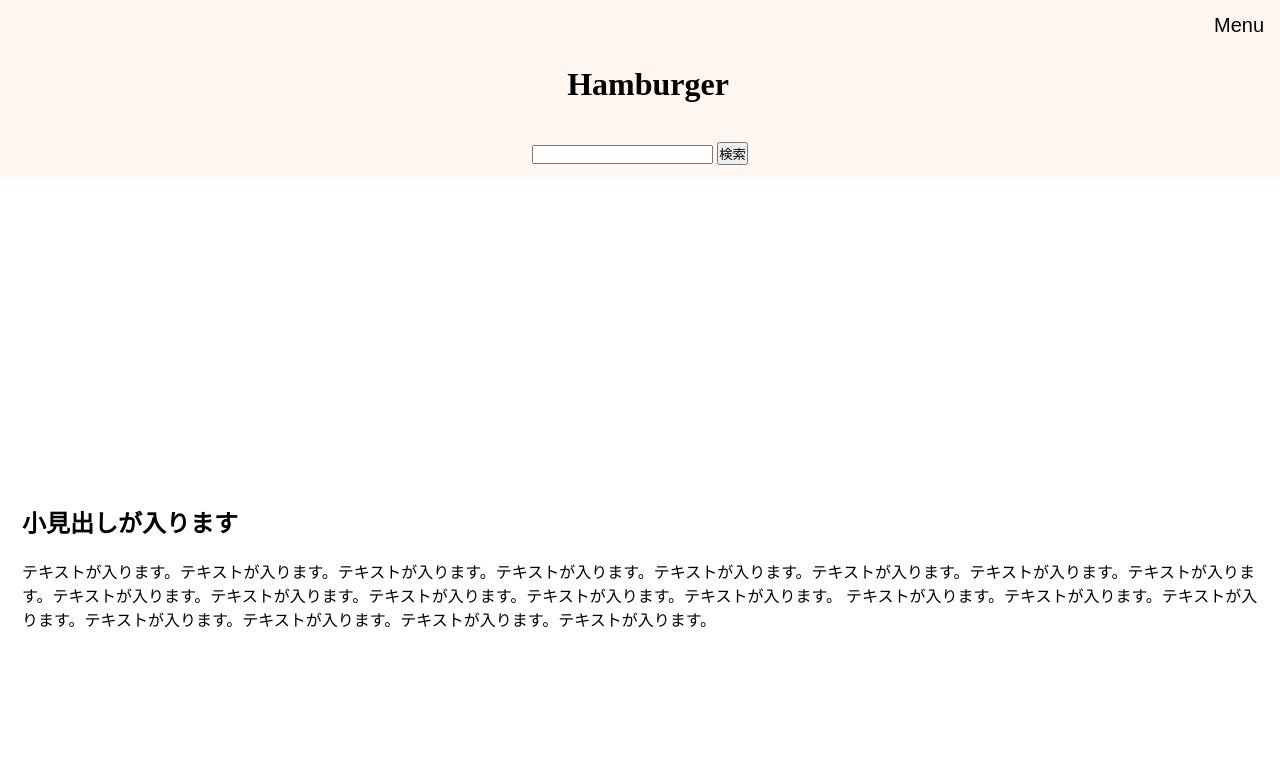
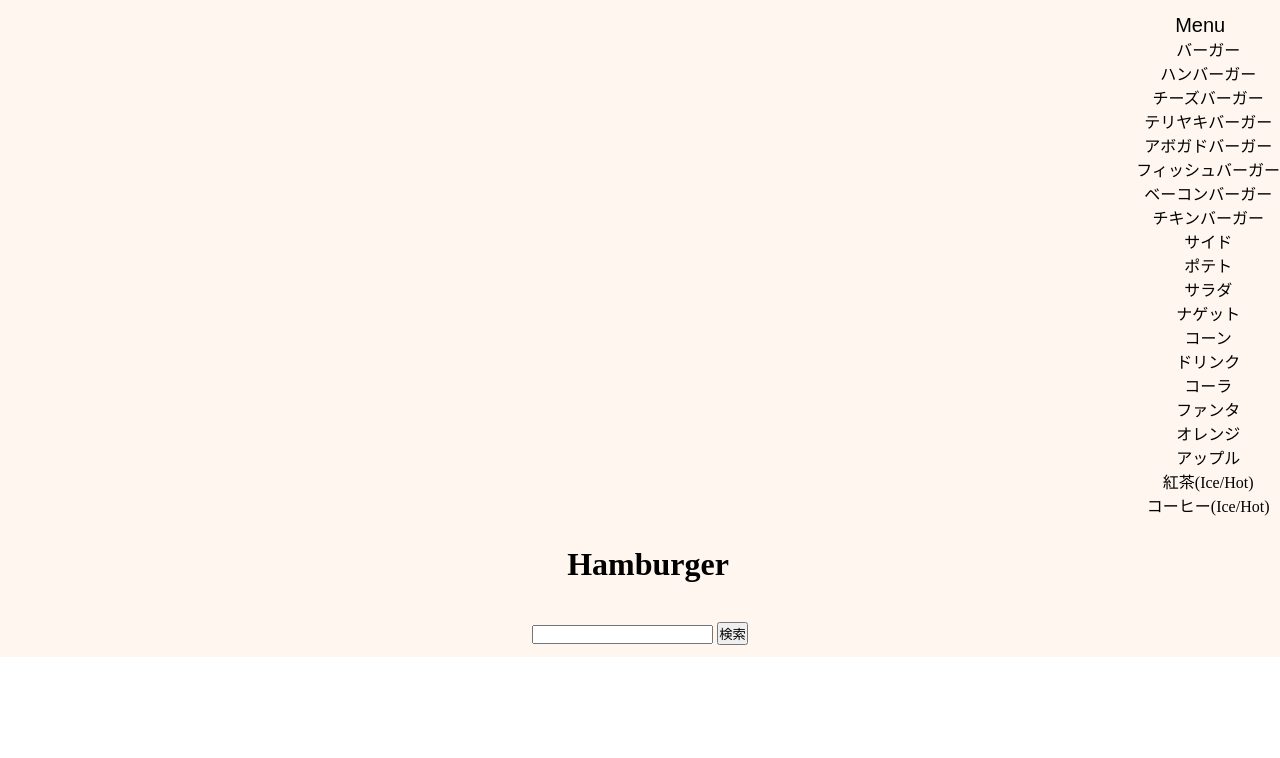
Before and after one commit to KaitoTakashima/first-test, a plain HTML site: page archive_search.html in a window 1280 px wide. Shown: the top 758 px of the page. Drawn offline with nearby package versions, Linux system fonts and the light colour scheme.

Commit message:
ハンバーガーメニューの実装

```diff
--- a/archive_search.html
+++ b/archive_search.html
@@ -13,7 +13,39 @@
     <div class="wrapper">
         <header class="l-header">
             <div class="l-header_btn">
-                <button class="l-munu_btn c-menu_btn">Menu</button>
+                <li class="p-gmenu">
+                    <button class="l-munu_btn c-menu_btn p-hamburger p-gmenu--bt is-hamburger">
+                        <span>Menu</span>
+                    </button>
+                    <ul class="list">
+                        <li>バーガー</li>
+                          <ul>
+                              <li>ハンバーガー</li>
+                              <li>チーズバーガー</li>
+                              <li>テリヤキバーガー</li>
+                              <li>アボガドバーガー</li>
+                              <li>フィッシュバーガー</li>
+                              <li>ベーコンバーガー</li>
+                              <li>チキンバーガー</li>
+                          </ul>
+                        <li>サイド</li>
+                            <ul>
+                                <li>ポテト</li>
+                                <li>サラダ</li>
+                                <li>ナゲット</li>
+                                <li>コーン</li>
+                            </ul>
+                        <li>ドリンク</li>
+                            <ul>
+                                <li>コーラ</li>
+                                <li>ファンタ</li>
+                                <li>オレンジ</li>
+                                <li>アップル</li>
+                                <li>紅茶(Ice/Hot)</li>
+                                <li>コーヒー(Ice/Hot)</li>
+                            </ul>
+                    </ul>
+                </li>
             </div>
             <h1>Hamburger</h1>
             <form action="#" class="l-search_form p-search_form">
@@ -156,6 +188,8 @@
         </footer>
     </div>
 
+    <script src="./js/jquery-3.4.1.min.js"></script>
+    <script src="./js/hamburger.js"></script>
 </body>
 
 </html>
```
